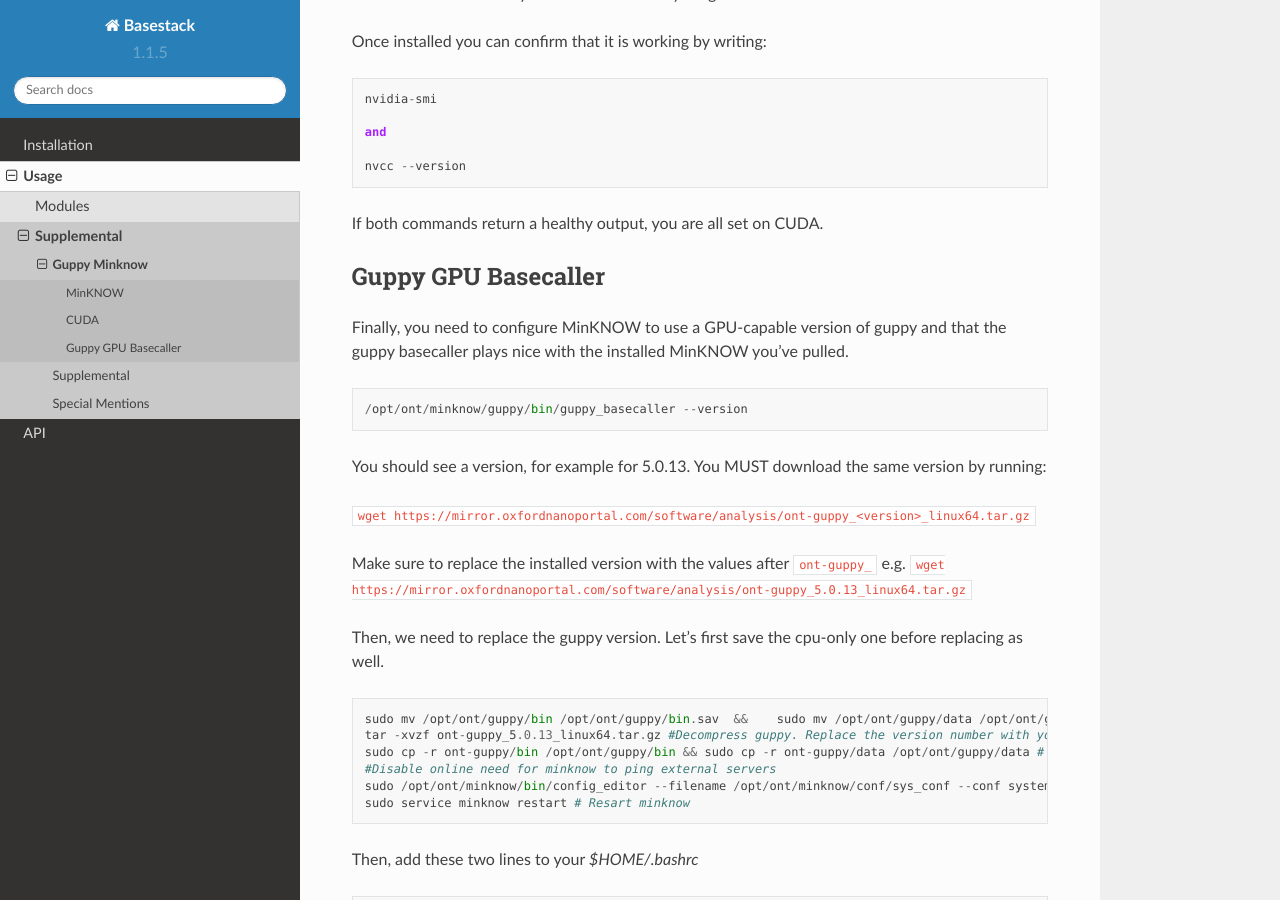
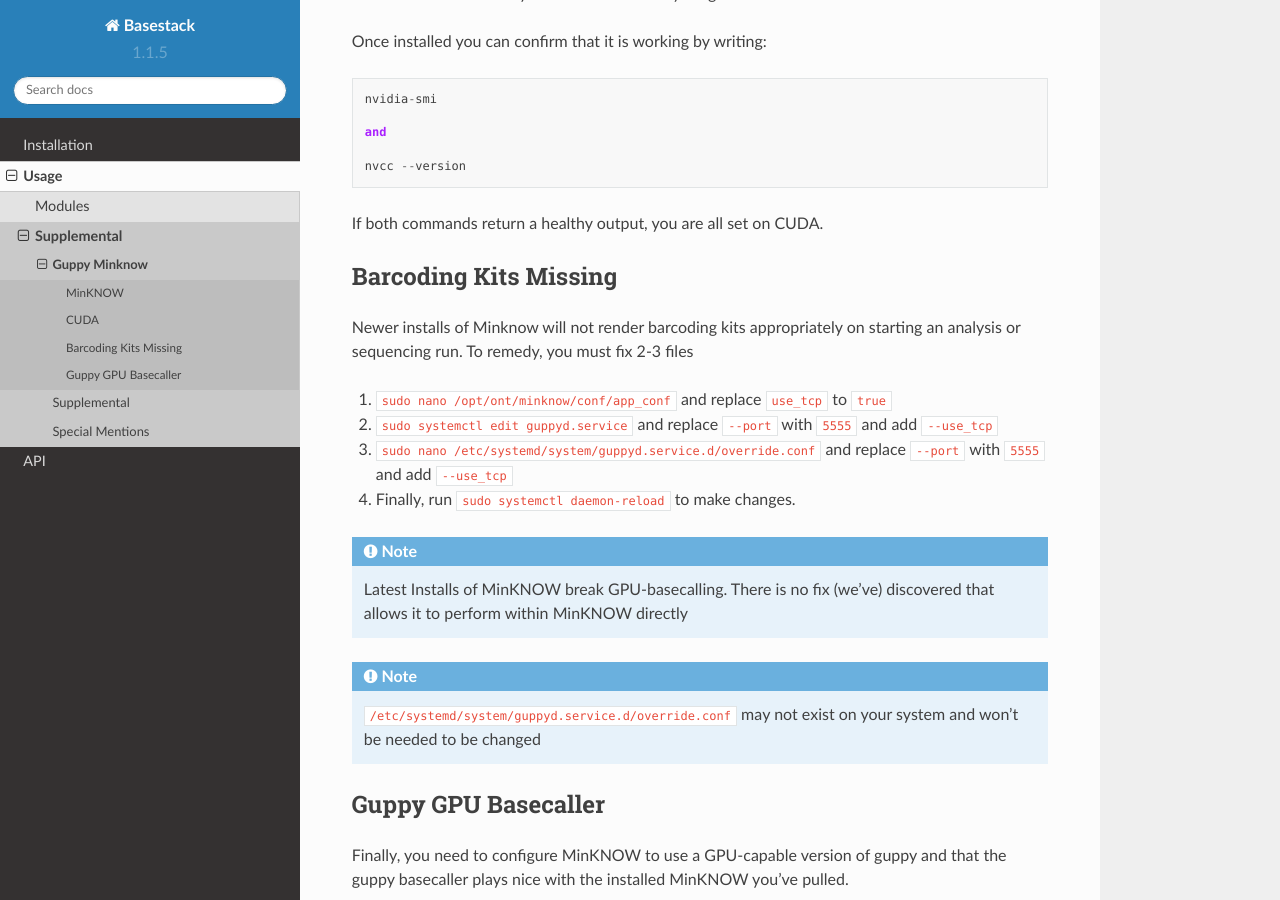
Before and after one commit to Merritt-Brian/BasestackWebsite, a Sphinx documentation site: the page built from docs/source/guppy_minknow.rst, in a window 1280 px wide and 900 px high, scrolled down 1316 px. Built offline with Sphinx 7.4.7 and the Read the Docs theme 2.0.0, drawn with Linux system fonts in a browser that asks for light colours; pages that are not in the unit, such as notebooks, are missing from menus.

Commit message:
update for missing barcode kits

```diff
--- a/docs/source/guppy_minknow.rst
+++ b/docs/source/guppy_minknow.rst
@@ -61,7 +61,23 @@
 
 If both commands return a healthy output, you are all set on CUDA.
 
+Barcoding Kits Missing
+####
 
+Newer installs of Minknow will not render barcoding kits appropriately on starting an analysis or sequencing run. To remedy, you must fix 2-3 files
+
+
+1. ``sudo nano /opt/ont/minknow/conf/app_conf`` and replace ``use_tcp`` to ``true``
+2. ``sudo systemctl edit guppyd.service`` and replace ``--port`` with ``5555`` and add ``--use_tcp``
+3. ``sudo nano /etc/systemd/system/guppyd.service.d/override.conf`` and replace ``--port`` with ``5555`` and add ``--use_tcp``
+4. Finally, run ``sudo systemctl daemon-reload`` to make changes.
+
+.. note::
+   Latest Installs of MinKNOW break GPU-basecalling. There is no fix (we've) discovered that allows it to perform within MinKNOW directly
+
+
+.. note::
+    ``/etc/systemd/system/guppyd.service.d/override.conf`` may not exist on your system and won't be needed to be changed
 
 Guppy GPU Basecaller
 ####
```
